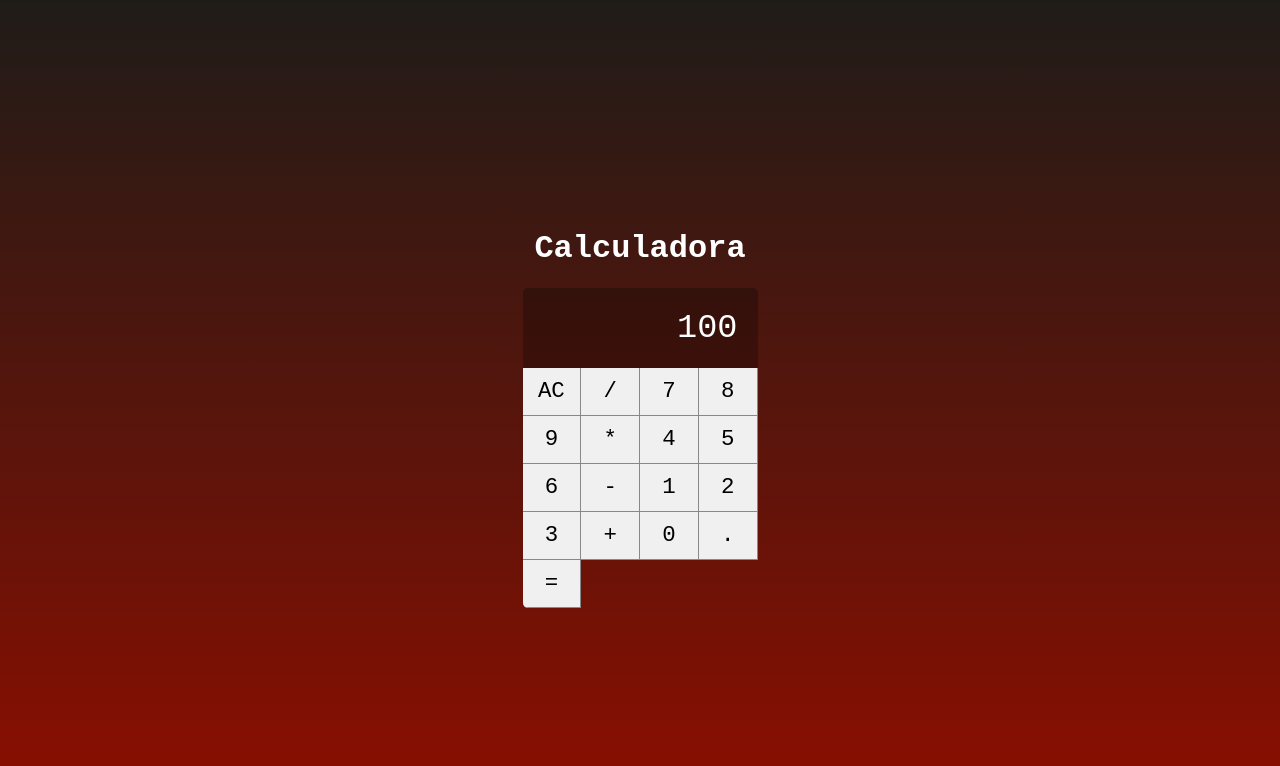
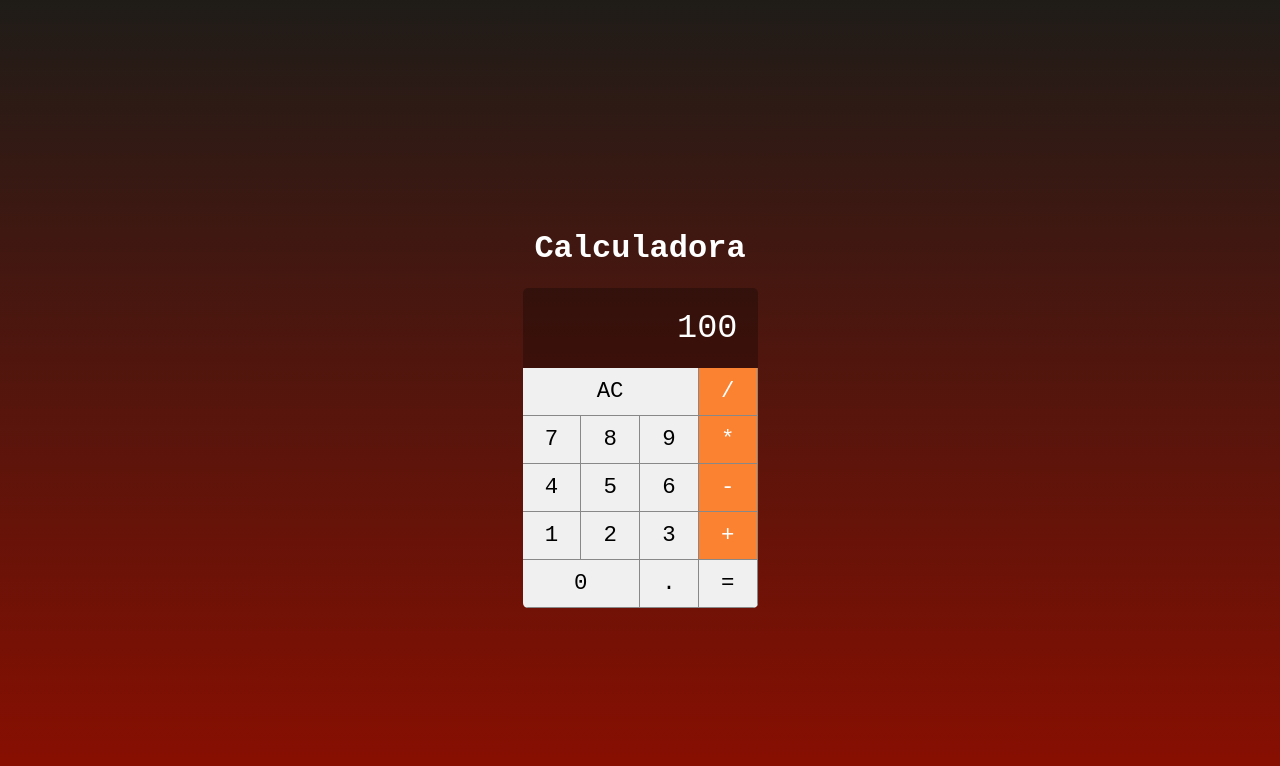
Before and after one commit to KailanySousa/CalculadoraReact, a React (Create React App) app in the folder calculadora/: page / in a window 1280 px wide. Shown: the top 766 px of the page. Built offline with nearby package versions, Linux system fonts and the light colour scheme.

Commit message:
finalizando layout componente button

```diff
--- a/calculadora/src/component/Button/index.css
+++ b/calculadora/src/component/Button/index.css
@@ -11,3 +11,24 @@
   border-bottom: var(--border-button);
   outline: none;
 }
+
+.button:active {
+  background-color: #ccc;
+}
+
+.button.double {
+  grid-column: span 2;
+}
+
+.button.triple {
+  grid-column: span 3;
+}
+
+.button.operation{
+  background-color: #fa8231;
+  color: #fff;
+}
+
+.button.operation:active{
+  background-color: #fa8231cc;
+}
--- a/calculadora/src/component/Button/index.jsx
+++ b/calculadora/src/component/Button/index.jsx
@@ -2,9 +2,17 @@ import React, { Component } from 'react';
 import './index.css';
 
 class Button extends Component {
+
     render() {
         return (
-            <button className="button">{this.props.label}</button>
+            <button className={`
+                button
+                ${this.props.operation ? 'operation' : ''}
+                ${this.props.double ? 'double' : ''}
+                ${this.props.triple ? 'triple' : ''}
+            `} onClick={e => this.props.click && this.props.click(this.props.label)}>
+                {this.props.label}
+            </button>
         )
     }
 }
--- a/calculadora/src/main/Calculator.jsx
+++ b/calculadora/src/main/Calculator.jsx
@@ -5,25 +5,40 @@ import Button from '../component/Button/index';
 import Display from '../component/Display/index';
 
 class Calculator extends Component {
+
+
+    clearMemory = () => {
+        console.log("limpar");
+    }
+
+    setOperation = (operation) => {
+        console.log(operation);
+    }
+
+    addDigit = (n) => {
+        console.log(n);
+    }
+
     render() {
+
         return (
             <div className="calculator">
-                <Display value={100}/>
-                <Button label="AC" />
-                <Button label="/" />
-                <Button label="7" />
-                <Button label="8" />
-                <Button label="9" />
-                <Button label="*" />
-                <Button label="4" />
-                <Button label="5" />
-                <Button label="6" />
-                <Button label="-" />
-                <Button label="1" />
-                <Button label="2" />
-                <Button label="3" />
-                <Button label="+" />
-                <Button label="0" />
+                <Display value={100} />
+                <Button label="AC" triple click={this.clearMemory} />
+                < Button label="/" operation click={this.setOperation} />
+                <Button label="7" click={this.addDigit} />
+                <Button label="8" click={this.addDigit} />
+                <Button label="9" click={this.addDigit} />
+                <Button label="*" operation click={this.setOperation} />
+                <Button label="4" click={this.addDigit} />
+                <Button label="5" click={this.addDigit} />
+                <Button label="6" click={this.addDigit} />
+                <Button label="-" operation click={this.setOperation} />
+                <Button label="1" click={this.addDigit} />
+                <Button label="2" click={this.addDigit} />
+                <Button label="3" click={this.addDigit} />
+                <Button label="+" operation click={this.setOperation} />
+                <Button label="0" double click={this.addDigit} />
                 <Button label="." />
                 <Button label="=" />
             </div>
```
Also changed, not shown: 1 other file (tests, documents, lock files or other folders).
